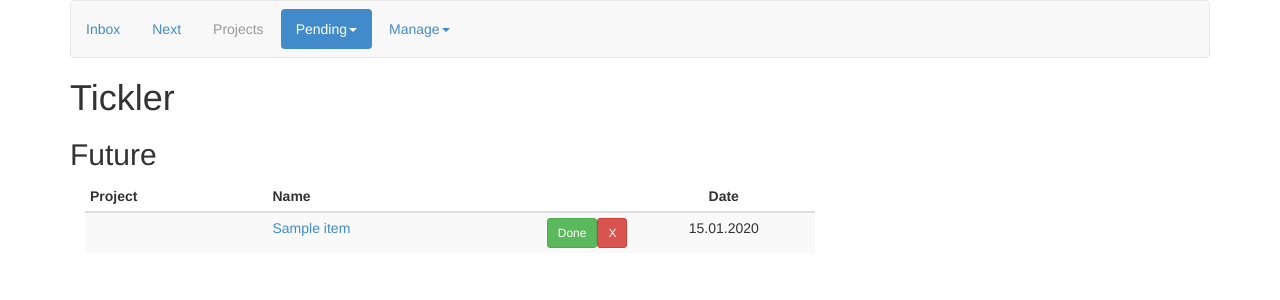
After one commit to weijia/django-gtdmanager, a Django app: page /gtdmanager/tickler in a window 1280 px wide. The commit adds this page. Shown: the top 300 px of the page. Run offline with Django 3.2, Linux system fonts and the light colour scheme; tables that the repository leaves empty hold one stand-in row (values such as "Sample post"); some libraries are stand-ins or nearby versions.

Commit message:
Add Pending -> Tickler page

```diff
--- a/gtdmanager/static/gtdmanager/css/main.css
+++ b/gtdmanager/static/gtdmanager/css/main.css
@@ -18,3 +18,7 @@ form {
 .errorDiv {
 	color: red;
 }
+
+.centerText {
+	text-align: center;
+}
--- a/gtdmanager/templates/gtdmanager/base.html
+++ b/gtdmanager/templates/gtdmanager/base.html
@@ -23,7 +23,7 @@
 			  	</a>
 			    <ul class="dropdown-menu">
 			      <li><a href="{% url 'gtdmanager:waiting' %}">Waiting for</a></li>
-			      <li><a href="">Tickler</a></li>
+			      <li><a href="{% url 'gtdmanager:tickler' %}">Tickler</a></li>
 			      <li><a href="{% url 'gtdmanager:someday' %}">Someday/Maybe</a></li>
 			      <li><a href="{% url 'gtdmanager:references' %}">References</a></li>
 			    </ul>
--- /dev/null
+++ b/gtdmanager/templates/gtdmanager/tickler.html
@@ -0,0 +1,105 @@
+{% extends 'gtdmanager/base.html'%}
+
+{% block body %}
+<h1>Tickler</h1>
+
+{% if not tomorrows and not this_week and not futures %}
+    No tickler found
+{% endif %}
+
+{% if tomorrows %}
+    <h2>Tomorrow</h2>
+    <div class="col-xs-8">
+        <table class="table table-condensed table-striped">
+            <thead>
+                <tr>
+                    <th class="col-xs-2">Project</th>
+                    <th class="col-xs-4">Name</th>
+                    <th class="col-xs-2"></th>
+                </tr>
+            </thead>
+            {% for item in tomorrows %}
+            <tr>
+                <td>{% if item.parent != None %}
+                    <a href="{% url 'gtdmanager:project_detail' item.parent.id %}">[ {{item.parent}} ]</a>
+                    {% endif %}
+                </td>
+                <td>
+                    <a href="{% url 'gtdmanager:reminder_edit' item.id 'tickler' %}">{{item.name}}</a>
+                    <a href="{% url 'gtdmanager:item_delete' item.id 'tickler' %}" class="btn btn-danger pull-right btn-sm">X</a>
+                    <a href="{% url 'gtdmanager:item_complete' item.id 'tickler' %}" class="btn btn-success pull-right btn-sm">Done</a>
+                </td>
+                <td>
+                </td>
+            </tr>
+            {% endfor %}
+        </table>
+    </div>
+    <div class="clearDiv"></div>
+{% endif %}
+
+{% if this_week %}
+    <h2>This week</h2>
+    <div class="col-xs-8">
+        <table class="table table-condensed table-striped">
+            <thead>
+                <tr>
+                    <th class="col-xs-2">Project</th>
+                    <th class="col-xs-4">Name</th>
+                    <th class="col-xs-2 centerText" align="center">Date</th>
+                </tr>
+            </thead>
+            {% for item in this_week %}
+            <tr>
+                <td>{% if item.parent != None %}
+                    <a href="{% url 'gtdmanager:project_detail' item.parent.id %}">[ {{item.parent}} ]</a>
+                    {% endif %}
+                </td>
+                <td>
+                    <a href="{% url 'gtdmanager:reminder_edit' item.id 'tickler' %}">{{item.name}}</a>
+                    <a href="{% url 'gtdmanager:item_delete' item.id 'tickler' %}" class="btn btn-danger pull-right btn-sm">X</a>
+                    <a href="{% url 'gtdmanager:item_complete' item.id 'tickler' %}" class="btn btn-success pull-right btn-sm">Done</a>
+                </td>
+                <td class="centerText">
+                   {{item.remind_at|date:"l (d.m.)"}}
+                </td>
+            </tr>
+            {% endfor %}
+        </table>
+    </div>
+    <div class="clearDiv"></div>
+{% endif %}
+
+{% if futures %}
+    <h2>Future</h2>
+    <div class="col-xs-8">
+        <table class="table table-condensed table-striped">
+            <thead>
+                <tr>
+                    <th class="col-xs-2">Project</th>
+                    <th class="col-xs-4">Name</th>
+                    <th class="col-xs-2 centerText">Date</th>
+                </tr>
+            </thead>
+            {% for item in futures %}
+            <tr>
+                <td>{% if item.parent != None %}
+                    <a href="{% url 'gtdmanager:project_detail' item.parent.id %}">[ {{item.parent}} ]</a>
+                    {% endif %}
+                </td>
+                <td>
+                    <a href="{% url 'gtdmanager:reminder_edit' item.id 'tickler' %}">{{item.name}}</a>
+                    <a href="{% url 'gtdmanager:item_delete' item.id 'tickler' %}" class="btn btn-danger pull-right btn-sm">X</a>
+                    <a href="{% url 'gtdmanager:item_complete' item.id 'tickler' %}" class="btn btn-success pull-right btn-sm">Done</a>
+                </td>
+                <td class="centerText">
+                    {{item.remind_at|date:"d.m.Y"}}
+                </td>
+            </tr>
+            {% endfor %}
+        </table>
+    </div>
+{% endif %}
+
+
+{% endblock %}
--- a/gtdmanager/urls.py
+++ b/gtdmanager/urls.py
@@ -24,6 +24,7 @@ urlpatterns = patterns('',
     url(r'^projects/(?P<project_id>\d+)$', views.project_detail, name='project_detail'),
 
     url(r'^waiting$', views.waiting, name='waiting'),
+    url(r'^tickler$', views.tickler, name='tickler'),
     url(r'^someday$', views.someday, name='someday'),
     url(r'^references$', views.references, name='references'),
     url(r'^archive$', views.archive, name='archive'),
--- a/gtdmanager/views.py
+++ b/gtdmanager/views.py
@@ -3,6 +3,8 @@ from django.http import HttpResponseRedirect
 from django.core.urlresolvers import reverse
 from django.template import RequestContext
 from django.db import connection, transaction
+from django.utils import timezone
+from datetime import datetime, timedelta, date, time
 
 from gtdmanager.models import Item, Project, Context, Next, Reminder
 from gtdmanager.forms import ItemForm, ContextForm, NextForm, ReminderForm
@@ -159,6 +161,29 @@ def waiting(request):
        {'btnName': 'pending', 'header': 'Waiting', 'redir_page': 'waiting', 'items': waiting},
         RequestContext(request))
 
+def tickler(request):
+    reminders = Reminder.objects.unfinished().order_by('remind_at')
+    pending = [r for r in reminders if not r.active()]
+    tomorrows = []
+    this_week = []
+    futures = []
+
+    tz = timezone.get_current_timezone()
+    tomorrow = (datetime.combine(date.today(), time()) + timedelta(days=2)).replace(tzinfo=tz)
+    next_monday_dt = date.today() + timedelta(days=(7 - date.today().weekday()))
+    next_monday = datetime.combine(next_monday_dt, time()).replace(tzinfo=tz)
+    for rem in pending:
+        if rem.remind_at < tomorrow:
+            tomorrows.append(rem)
+        elif rem.remind_at < next_monday:
+            this_week.append(rem)
+        else:
+            futures.append(rem)
+
+    return render_to_response('gtdmanager/tickler.html',
+       {'btnName': 'pending', 'tomorrows': tomorrows, 'this_week': this_week, 'futures': futures},
+        RequestContext(request))
+
 def someday(request):
     items = Item.objects.filter(status=Item.SOMEDAY)
     return render_to_response('gtdmanager/itemlist.html',
```
Also changed, not shown: gtdmanager/templates/gtdmanager/next.html (+19 -5 lines), gtdmanager/test_pages.py (+32 -0 lines).
